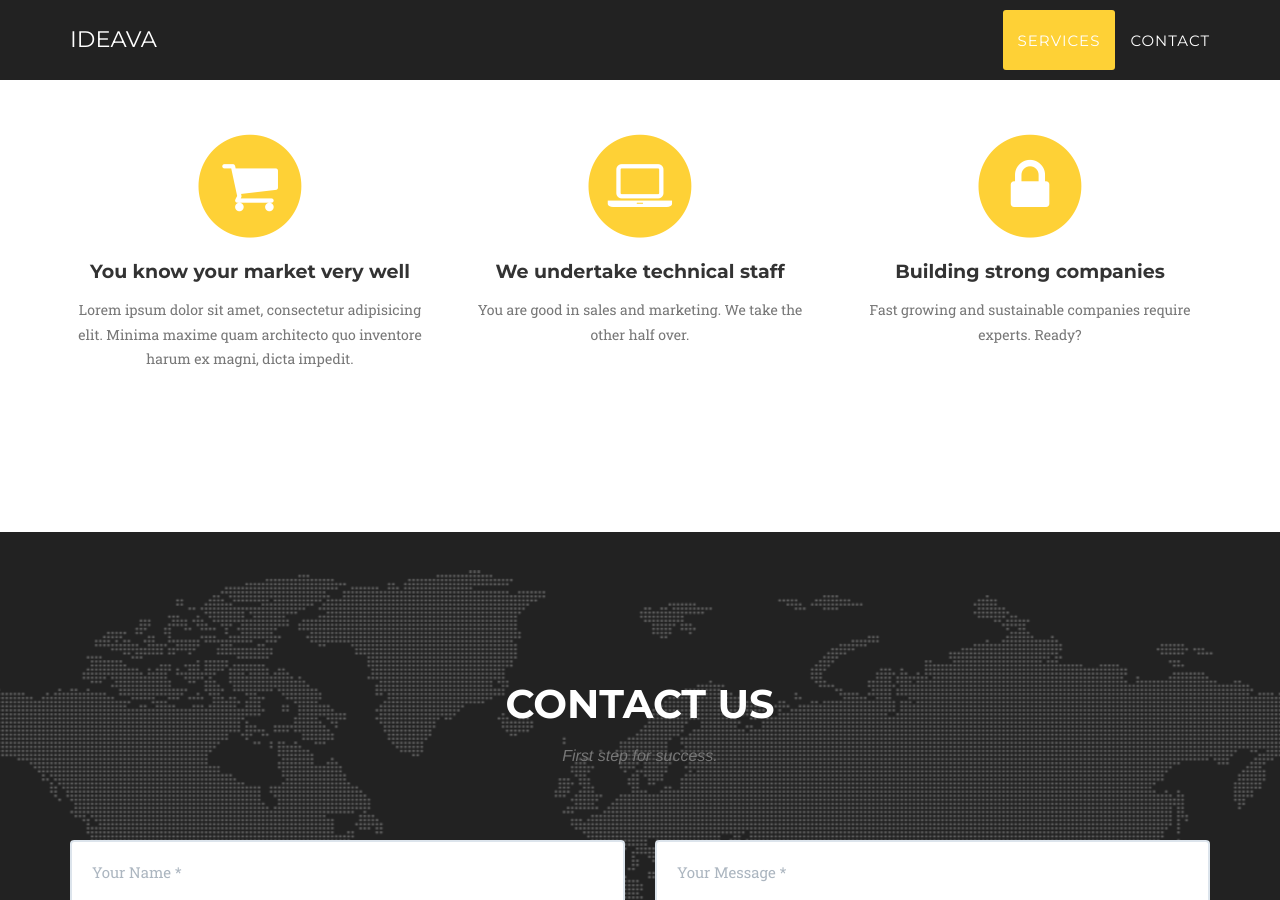
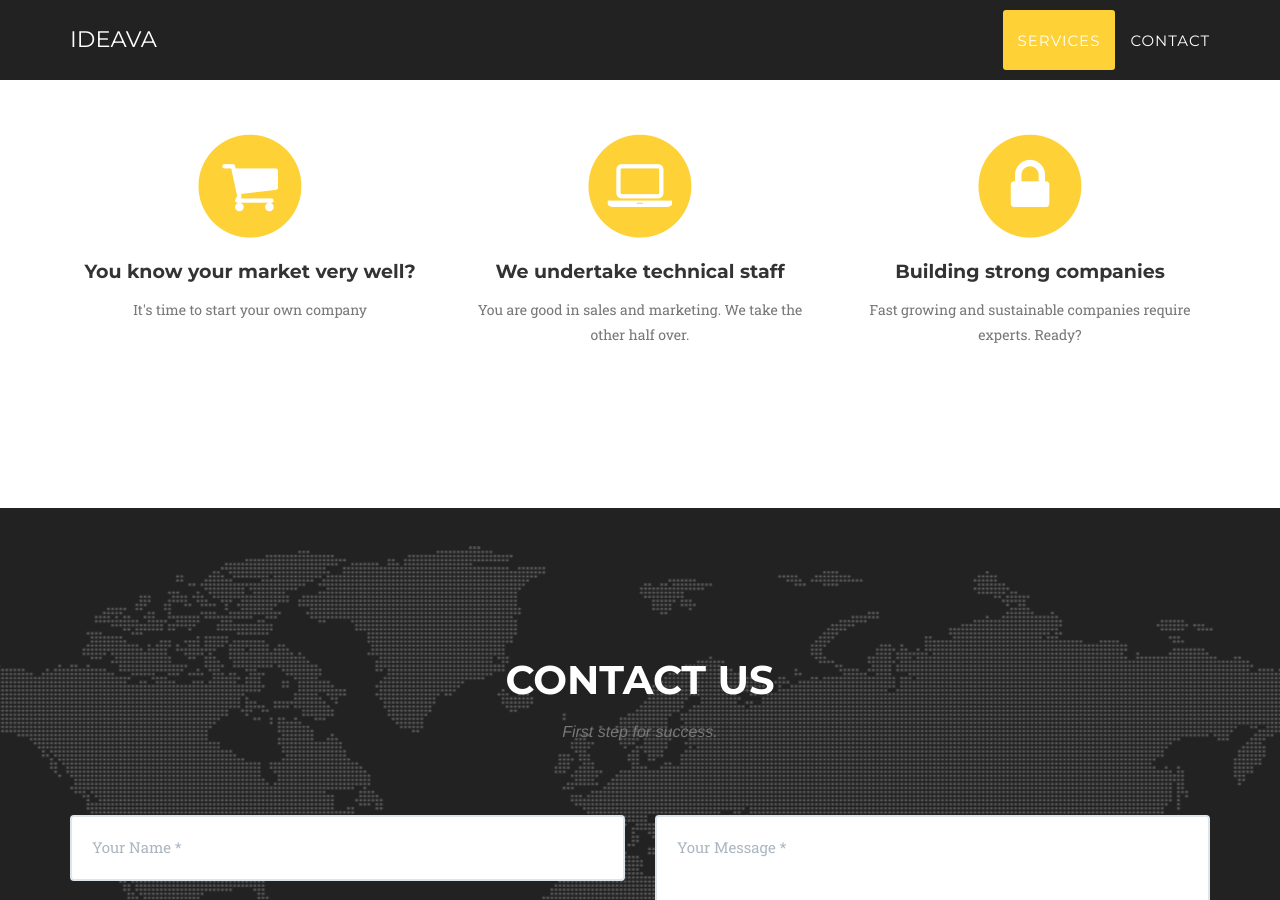
Before and after one commit to alperozturk/blog, a Jekyll site: the page built from index.html, in a window 1280 px wide and 900 px high, scrolled down 938 px. Built offline with Jekyll 4.4.1, drawn with Linux system fonts in a browser that asks for light colours; some web fonts are replaced.

Commit message:
Update services.html

```diff
--- a/_includes/services.html
+++ b/_includes/services.html
@@ -13,8 +13,8 @@
                         <i class="fa fa-circle fa-stack-2x text-primary"></i>
                         <i class="fa fa-shopping-cart fa-stack-1x fa-inverse"></i>
                     </span>
-                    <h4 class="service-heading">You know your market very well</h4>
-                    <p class="text-muted">Lorem ipsum dolor sit amet, consectetur adipisicing elit. Minima maxime quam architecto quo inventore harum ex magni, dicta impedit.</p>
+                    <h4 class="service-heading">You know your market very well?</h4>
+                    <p class="text-muted">It's time to start your own company</p>
                 </div>
                 <div class="col-md-4">
                     <span class="fa-stack fa-4x">
```
